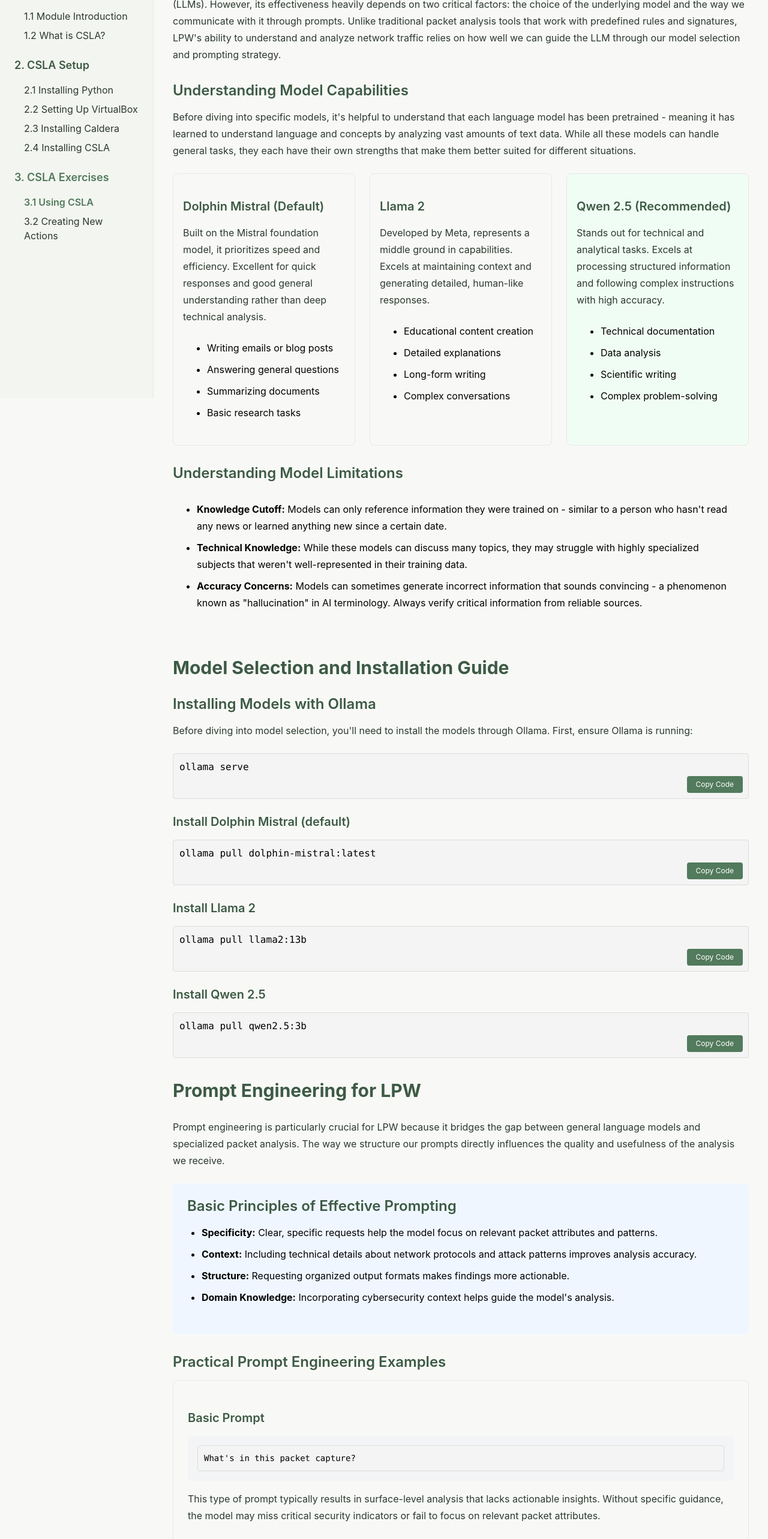
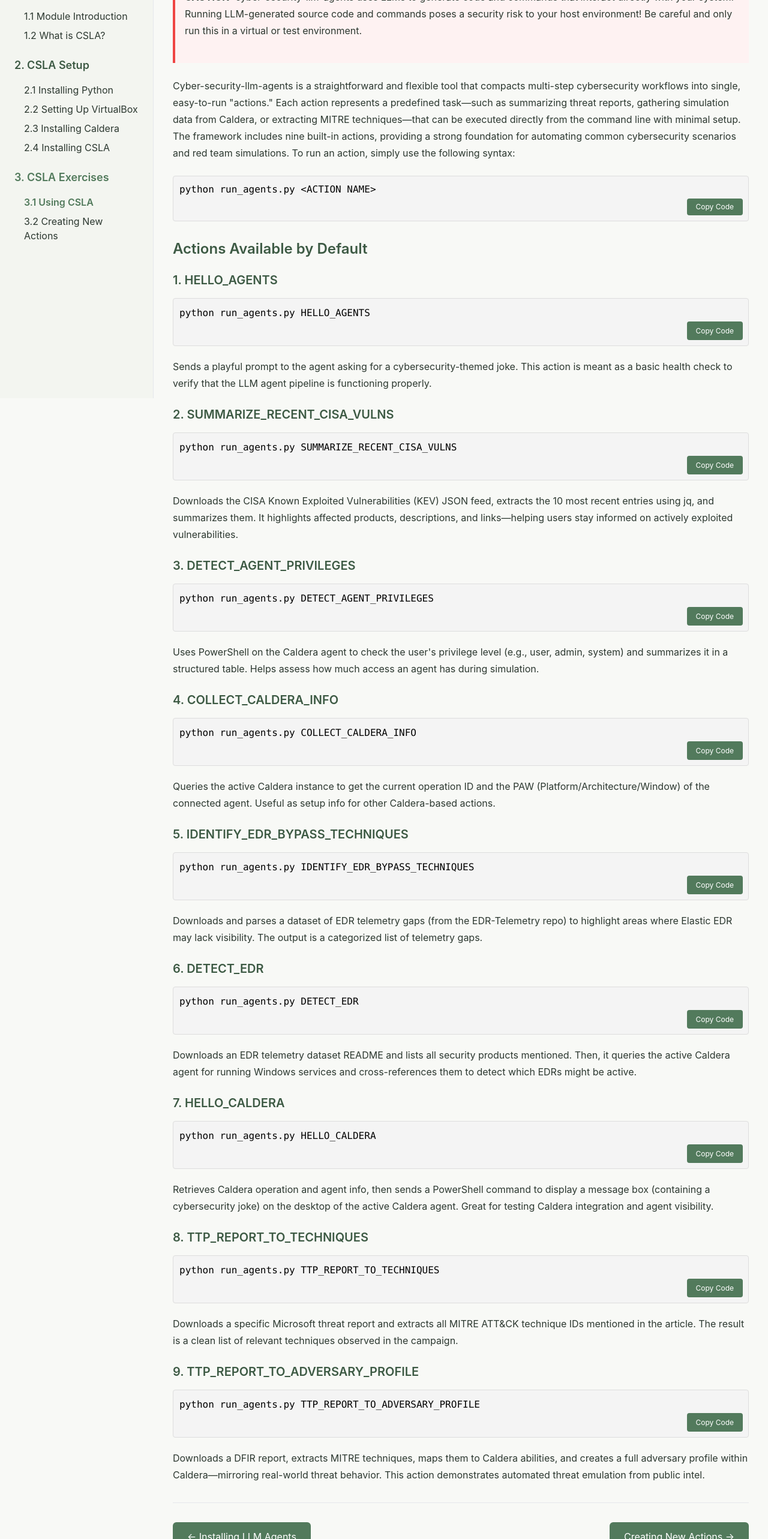
Before and after one commit to jakapop1/aisenseiV2, a React (Create React App) app: page /agents/basic in a window 1280 px wide. Shown: the part 200-2766 px from the top of the page at 60% size. Built offline with nearby package versions, Linux system fonts and the light colour scheme.

Commit message:
3.1 and other revisions

```diff
--- a/src/pages/agents/AgentsSetup/AgentsSetup.js
+++ b/src/pages/agents/AgentsSetup/AgentsSetup.js
@@ -20,6 +20,7 @@
             </li>
             <li>Choose the "Download ZIP" option (under the green "Code" button) to download the repository as a zip
               file, and unzip it.
+              <img src="/images/agents/github.png" alt="Example Output" width="350"/>
             </li>
             <li>
               Navigate to the directory where you unzipped the repository and run the following command:
@@ -37,8 +38,8 @@
             <li>
               Verify the installation by running the following command in the terminal:
               <CopyCodeButton code="python run_agents.py HELLO_AGENTS"/>
-              <p>The output should show the agents attempt at humor, something like:</p>
-              <img src="/images/Jack/simpleCode.png" alt="Example Code" width="700" height="auto"/>
+              <p>If it's working, the output should show the agents attempt at humor, something like:</p>
+              <img src="/images/agents/defaultoutput.png" alt="Example Output" width="750"/>
             </li>
           </ol>
         </section>
--- a/src/pages/agents/Exercises/BasicAgents.js
+++ b/src/pages/agents/Exercises/BasicAgents.js
@@ -8,246 +8,119 @@
   return (
     <AgentsLayout>
       <div className="lpw-content">
-        <h1>Understanding LLMs in Packet Analysis</h1>
+        <h1>Using cyber-security-llm-agents</h1>
+
+        <div className="bg-red-50 border-l-4 border-red-500 p-4 mb-6">
+          <p className="mb-2"><strong>CAUTION:</strong> cyber-security-llm-agents uses LLMs to generate code and
+            commands that interact directly with your system. Running LLM-generated source code and commands poses a
+            security risk to your host environment! Be careful and only run this in a virtual or test environment.</p>
+        </div>
 
         <section className="mb-8">
           <p className="mb-6">
-            Local Packet Whisperer (LPW) represents a significant advancement in packet analysis
-            by leveraging Large Language Models (LLMs). However, its effectiveness heavily depends
-            on two critical factors: the choice of the underlying model and the way we communicate
-            with it through prompts. Unlike traditional packet analysis tools that work with
-            predefined rules and signatures, LPW's ability to understand and analyze network
-            traffic relies on how well we can guide the LLM through our model selection and
-            prompting strategy.
+            Cyber-security-llm-agents is a straightforward and flexible tool that compacts multi-step cybersecurity
+            workflows into single, easy-to-run "actions." Each action represents a predefined task—such as summarizing
+            threat reports, gathering simulation data from Caldera, or extracting MITRE techniques—that can be executed
+            directly from the command line with minimal setup. The framework includes nine built-in actions, providing a
+            strong foundation for automating common cybersecurity scenarios and red team simulations. To run an action,
+            simply use the following syntax:
           </p>
+          <CopyCodeButton code="python run_agents.py <ACTION NAME>"/>
         </section>
 
         <section className="mb-8">
-          <h2 className="text-xl font-semibold mb-4">Understanding Model Capabilities</h2>
+          <h2 className="text-xl font-semibold mb-4">Actions Available by Default</h2>
+          <ol>
+            <li>
+              <h3 className="text-lg font-semibold mb-2">1. HELLO_AGENTS</h3>
+              <CopyCodeButton code="python run_agents.py HELLO_AGENTS"/>
               <p className="mb-4">
-            Before diving into specific models, it's helpful to understand that each language
-            model has been pretrained - meaning it has learned to understand language and concepts
-            by analyzing vast amounts of text data. While all these models can handle general
-            tasks, they each have their own strengths that make them better suited for different
-            situations.
+                Sends a playful prompt to the agent asking for a cybersecurity-themed joke. This action is meant as a
+                basic health check to verify that the LLM agent pipeline is functioning properly.
               </p>
+            </li>
 
-          <div className="grid md:grid-cols-3 gap-6 mb-6">
-            <div className="p-4 border rounded-lg">
-              <h3 className="text-lg font-semibold mb-2">Dolphin Mistral (Default)</h3>
-              <p>
-                Built on the Mistral foundation model, it prioritizes speed and efficiency.
-                Excellent for quick responses and good general understanding rather than deep
-                technical analysis.
+            <li>
+              <h3 className="text-lg font-semibold mb-2">2. SUMMARIZE_RECENT_CISA_VULNS</h3>
+              <CopyCodeButton code="python run_agents.py SUMMARIZE_RECENT_CISA_VULNS"/>
+              <p className="mb-4">
+                Downloads the CISA Known Exploited Vulnerabilities (KEV) JSON feed, extracts the 10 most recent entries
+                using jq, and summarizes them. It highlights affected products, descriptions, and links—helping users
+                stay informed on actively exploited vulnerabilities.
               </p>
-              <ul className="list-disc ml-4 mt-2">
-                <li>Writing emails or blog posts</li>
-                <li>Answering general questions</li>
-                <li>Summarizing documents</li>
-                <li>Basic research tasks</li>
-              </ul>
-            </div>
+            </li>
 
-            <div className="p-4 border rounded-lg">
-              <h3 className="text-lg font-semibold mb-2">Llama 2</h3>
-              <p>
-                Developed by Meta, represents a middle ground in capabilities. Excels at maintaining
-                context and generating detailed, human-like responses.
+            <li>
+              <h3 className="text-lg font-semibold mb-2">3. DETECT_AGENT_PRIVILEGES</h3>
+              <CopyCodeButton code="python run_agents.py DETECT_AGENT_PRIVILEGES"/>
+              <p className="mb-4">
+                Uses PowerShell on the Caldera agent to check the user's privilege level (e.g., user, admin, system) and
+                summarizes it in a structured table. Helps assess how much access an agent has during simulation.
               </p>
-              <ul className="list-disc ml-4 mt-2">
-                <li>Educational content creation</li>
-                <li>Detailed explanations</li>
-                <li>Long-form writing</li>
-                <li>Complex conversations</li>
-              </ul>
-            </div>
+            </li>
 
-            <div className="p-4 border rounded-lg bg-green-50">
-              <h3 className="text-lg font-semibold mb-2">Qwen 2.5 (Recommended)</h3>
-              <p>
-                Stands out for technical and analytical tasks. Excels at processing structured
-                information and following complex instructions with high accuracy.
+            <li>
+              <h3 className="text-lg font-semibold mb-2">4. COLLECT_CALDERA_INFO</h3>
+              <CopyCodeButton code="python run_agents.py COLLECT_CALDERA_INFO"/>
+              <p className="mb-4">
+                Queries the active Caldera instance to get the current operation ID and the PAW
+                (Platform/Architecture/Window) of the connected agent. Useful as setup info for other Caldera-based
+                actions.
               </p>
-              <ul className="list-disc ml-4 mt-2">
-                <li>Technical documentation</li>
-                <li>Data analysis</li>
-                <li>Scientific writing</li>
-                <li>Complex problem-solving</li>
-              </ul>
-            </div>
-          </div>
+            </li>
+
+            <li>
+              <h3 className="text-lg font-semibold mb-2">5. IDENTIFY_EDR_BYPASS_TECHNIQUES</h3>
+              <CopyCodeButton code="python run_agents.py IDENTIFY_EDR_BYPASS_TECHNIQUES"/>
+              <p className="mb-4">
+                Downloads and parses a dataset of EDR telemetry gaps (from the EDR-Telemetry repo) to highlight areas
+                where Elastic EDR may lack visibility. The output is a categorized list of telemetry gaps.
+              </p>
+            </li>
+
+            <li>
+              <h3 className="text-lg font-semibold mb-2">6. DETECT_EDR</h3>
+              <CopyCodeButton code="python run_agents.py DETECT_EDR"/>
+              <p className="mb-4">
+                Downloads an EDR telemetry dataset README and lists all security products mentioned. Then, it queries
+                the active Caldera agent for running Windows services and cross-references them to detect which EDRs
+                might be active.
+              </p>
+            </li>
+
+            <li>
+              <h3 className="text-lg font-semibold mb-2">7. HELLO_CALDERA</h3>
+              <CopyCodeButton code="python run_agents.py HELLO_CALDERA"/>
+              <p className="mb-4">
+                Retrieves Caldera operation and agent info, then sends a PowerShell command to display a message box
+                (containing a cybersecurity joke) on the desktop of the active Caldera agent. Great for testing Caldera
+                integration and agent visibility.
+              </p>
+            </li>
+
+            <li>
+              <h3 className="text-lg font-semibold mb-2">8. TTP_REPORT_TO_TECHNIQUES</h3>
+              <CopyCodeButton code="python run_agents.py TTP_REPORT_TO_TECHNIQUES"/>
+              <p className="mb-4">
+                Downloads a specific Microsoft threat report and extracts all MITRE ATT&CK technique IDs mentioned in
+                the article. The result is a clean list of relevant techniques observed in the campaign.
+              </p>
+            </li>
+
+            <li>
+              <h3 className="text-lg font-semibold mb-2">9. TTP_REPORT_TO_ADVERSARY_PROFILE</h3>
+              <CopyCodeButton code="python run_agents.py TTP_REPORT_TO_ADVERSARY_PROFILE"/>
+              <p className="mb-4">
+                Downloads a DFIR report, extracts MITRE techniques, maps them to Caldera abilities, and creates a full
+                adversary profile within Caldera—mirroring real-world threat behavior. This action demonstrates
+                automated threat emulation from public intel.
+              </p>
+            </li>
+
+          </ol>
         </section>
 
-        <section className="mb-8">
-          <h2 className="text-xl font-semibold mb-4">Understanding Model Limitations</h2>
-          <div className="p-4 rounded-lg">
-            <ul className="space-y-2">
-              <li><strong>Knowledge Cutoff:</strong> Models can only reference information they
-                were trained on - similar to a person who hasn't read any news or learned
-                anything new since a certain date.</li>
-              <li><strong>Technical Knowledge:</strong> While these models can discuss many topics,
-                they may struggle with highly specialized subjects that weren't well-represented
-                in their training data.</li>
-              <li><strong>Accuracy Concerns:</strong> Models can sometimes generate incorrect
-                information that sounds convincing - a phenomenon known as "hallucination" in
-                AI terminology. Always verify critical information from reliable sources.</li>
-            </ul>
-          </div>
-        </section>
 
-        <h1>Model Selection and Installation Guide</h1>
-
-        <section className="mb-8">
-          <h2 className="text-xl font-semibold mb-4">Installing Models with Ollama</h2>
-          <p className="mb-4">
-            Before diving into model selection, you'll need to install the models through Ollama.
-            First, ensure Ollama is running:
-          </p>
-          <CopyCodeButton code="ollama serve" />
-
-          <div className="mt-6 space-y-6">
-            <div>
-              <h3 className="text-lg font-semibold mb-2">Install Dolphin Mistral (default)</h3>
-              <CopyCodeButton code="ollama pull dolphin-mistral:latest" />
-            </div>
-
-            <div>
-              <h3 className="text-lg font-semibold mb-2">Install Llama 2</h3>
-              <CopyCodeButton code="ollama pull llama2:13b" />
-            </div>
-
-            <div>
-              <h3 className="text-lg font-semibold mb-2">Install Qwen 2.5</h3>
-              <CopyCodeButton code="ollama pull qwen2.5:3b" />
-            </div>
-          </div>
-        </section>
-
-        <h1>Prompt Engineering for LPW</h1>
-
-        <section className="mb-8">
-          <p className="mb-6">
-            Prompt engineering is particularly crucial for LPW because it bridges the gap between
-            general language models and specialized packet analysis. The way we structure our
-            prompts directly influences the quality and usefulness of the analysis we receive.
-          </p>
-
-          <div className="bg-blue-50 p-6 rounded-lg mb-6">
-            <h2 className="text-xl font-semibold mb-4">Basic Principles of Effective Prompting</h2>
-            <ul className="space-y-2">
-              <li><strong>Specificity:</strong> Clear, specific requests help the model focus on
-                relevant packet attributes and patterns.</li>
-              <li><strong>Context:</strong> Including technical details about network protocols
-                and attack patterns improves analysis accuracy.</li>
-              <li><strong>Structure:</strong> Requesting organized output formats makes findings
-                more actionable.</li>
-              <li><strong>Domain Knowledge:</strong> Incorporating cybersecurity context helps
-                guide the model's analysis.</li>
-            </ul>
-          </div>
-        </section>
-
-        <section className="mb-8">
-          <h2 className="text-xl font-semibold mb-4">Practical Prompt Engineering Examples</h2>
-
-          <div className="space-y-6">
-            <div className="border rounded-lg p-6">
-              <h3 className="text-lg font-semibold mb-3">Basic Prompt</h3>
-              <CodeBlock code="What's in this packet capture?" />
-              <p className="mt-3 text-gray-600">
-                This type of prompt typically results in surface-level analysis that lacks
-                actionable insights. Without specific guidance, the model may miss critical
-                security indicators or fail to focus on relevant packet attributes.
-              </p>
-            </div>
-
-            <div className="border rounded-lg p-6">
-              <h3 className="text-lg font-semibold mb-3">Intermediate Prompt</h3>
-              <CodeBlock code={`Analyze this PCAP file for:
-- Source and destination IPs
-- Protocol information
-- Unusual patterns`} />
-              <p className="mt-3 text-gray-600">
-                While this prompt provides more structure, it still doesn't give the model
-                enough context about what constitutes "unusual" or what specific protocol
-                behaviors might be significant.
-              </p>
-            </div>
-
-            <div className="border rounded-lg p-6 bg-green-50">
-              <h3 className="text-lg font-semibold mb-3">Advanced Prompt (Recommended)</h3>
-              <CodeBlock code={`Perform a detailed analysis of this PCAP with focus on:
-1. Layer-by-layer packet inspection
-2. All IP addresses and their geolocation
-3. Protocol anomalies and potential security issues
-
-Context:
-- Look for indicators of C2 communication
-- Check for unusual port usage
-- Identify potential data exfiltration patterns
-
-Output format:
-1. Executive Summary
-2. Technical Details Table
-3. Suspicious Activities List
-4. Recommended Actions`} />
-              <p className="mt-3 text-gray-600">
-                This prompt provides comprehensive guidance that helps the model understand
-                exactly what to look for and how to present its findings. The inclusion of
-                specific security concerns and output structure requirements results in more
-                valuable analysis.
-              </p>
-            </div>
-          </div>
-        </section>
-
-        <section className="mb-8">
-          <h2 className="text-xl font-semibold mb-4">Practice Exercise</h2>
-          <div className="bg-gray-50 p-6 rounded-lg">
-            <p className="mb-4">To practice prompt engineering with LPW, try this exercise:</p>
-            <ol className="list-decimal ml-6 space-y-2">
-              <li>Start with a basic PCAP analysis prompt</li>
-              <li>
-                Gradually enhance it by adding:
-                <ul className="list-disc ml-6 mt-2">
-                  <li>Specific technical elements to examine</li>
-                  <li>Context about potential security concerns</li>
-                  <li>Structured output requirements</li>
-                </ul>
-              </li>
-              <li>Compare the results from each iteration</li>
-              <li>Note how the addition of context and structure improves the quality of analysis</li>
-            </ol>
-          </div>
-        </section>
-
-        <section className="mb-8">
-          <h2 className="text-xl font-semibold mb-4">Best Practices</h2>
-          <div className="">
-            <ul className="space-y-3">
-              <li><strong>Provide Security Context:</strong> Include information about potential
-                attack patterns, normal network behavior, and specific security concerns you're
-                investigating.</li>
-              <li><strong>Structure Output:</strong> Clearly specify how you want the analysis
-                presented, including any specific formats or categories of information.</li>
-              <li><strong>Layer Analysis:</strong> Start with broader questions and progressively
-                narrow down to specific areas of concern based on initial findings.</li>
-            </ul>
-          </div>
-        </section>
-
-        <section className="mb-8">
-          <div className="bg-blue-50 p-6 rounded-lg">
-            <h2 className="text-xl font-semibold mb-4">Remember</h2>
-            <p>
-              Prompt engineering is an iterative process. As you work with LPW, you'll develop
-              a better understanding of how different prompting strategies affect the quality
-              of analysis. Keep refining your prompts based on the results you receive, and
-              don't hesitate to experiment with different approaches to find what works best
-              for your specific analysis needs.
-            </p>
-          </div>
-        </section>
         <NavButtons
             previous={{
               text: "Installing LLM Agents",
--- a/src/pages/agents/Exercises/CreatingAgents.js
+++ b/src/pages/agents/Exercises/CreatingAgents.js
@@ -9,6 +9,11 @@
     <AgentsLayout>
       <div className="lpw-content">
         <h1>Enhancing LPW Processing Speed</h1>
+        <div className="bg-red-50 border-l-4 border-red-500 p-4 mb-6">
+          <p className="mb-2"><strong>CAUTION:</strong> cyber-security-llm-agents uses LLMs to generate code and
+            commands that interact directly with your system. Running LLM-generated source code and commands poses a
+            security risk to your host environment! Be careful and only run this in a virtual or test environment.</p>
+        </div>
 
         <section className="mb-8">
           <p className="mb-6">
@@ -23,8 +28,10 @@
             Note that the LPW changes we go over below is unoptimized and rather a demonstration of the
             possible ways to enhance LLMs. In our enhancement, we change the default packet processing which takes
             time and provides too much informationand cut it down to what is necessary and is easy for the LLM to read.
-            When following our example, you will see that a pcap to json script can make the program run quite a bit faster.
-            You may also find that with further optimizations, a fully functioning tool could be made. While this exercise
+            When following our example, you will see that a pcap to json script can make the program run quite a bit
+            faster.
+            You may also find that with further optimizations, a fully functioning tool could be made. While this
+            exercise
             does not go past the base level enhancements, feel free to test it out yourselves in creating a robust AI
             enhanced packet analysis tool.
           </p>
@@ -69,7 +76,7 @@
             <div className="border rounded-lg p-6">
               <h3 className="text-lg font-semibold mb-3">Step 1: Create the Python Script</h3>
               <p className="mb-4">Create a new file named packet_extractor.py in your LPW directory:</p>
-              <CopyCodeButton code="touch packet_extractor.py" />
+              <CopyCodeButton code="touch packet_extractor.py"/>
             </div>
 
             <div className="border rounded-lg p-6">
@@ -299,7 +306,7 @@
         return extractor.process_pcap(display_filter=display_filter, max_packets=max_packets)
     except Exception as e:
         logging.error(f"Failed to process PCAP: {e}")
-        return None`} />
+        return None`}/>
               <h3 className="text-lg font-semibold mb-3">Step 3: Replace Dependent Code</h3>
               <p className="mb-4">Copy and paste the following code into lpw_home.py:</p>
               <CollapsibleCode code={`
@@ -439,7 +446,7 @@
                 else:
                     st.markdown(full_response)
         st.button('Reset Chat 🗑️', use_container_width=True, on_click=resetChat)
-                `} />
+                `}/>
               <p className="mb-4">Copy and paste the following code into lpw_packet.py:</p>
               <CollapsibleCode code={`import streamlit as st
 import os
@@ -483,7 +490,7 @@
     except Exception as e:
         st.error(f'Error processing PCAP file: {e}', icon='🚨')
         st.stop()
-                `} />
+                `}/>
             </div>
 
             <div className="border rounded-lg p-6">
@@ -514,7 +521,9 @@
           <h2 className="text-xl font-semibold mb-4">Key Features</h2>
           <div className="p-4 rounded-lg">
             <ul className="space-y-2">
-              <li><strong>Flexible Data Extraction:</strong> Captures key packet information including timestamps, IPs, ports, and protocols</li>
+              <li><strong>Flexible Data Extraction:</strong> Captures key packet information including timestamps, IPs,
+                ports, and protocols
+              </li>
               <li><strong>Protocol Support:</strong> Handles TCP, UDP, and DNS protocols</li>
               <li><strong>Error Handling:</strong> Includes robust error checking and reporting</li>
               <li><strong>Command Line Support:</strong> Can be run directly from the command line</li>
```
Also changed, not shown: src/pages/agents/AgentsLanding.js (+23 -22 lines), src/pages/agents/AgentsLanding2.js (+27 -25 lines), public/images/agents/defaultoutput.png (added), public/images/agents/github.png (added). Lines whose indentation alone changed are shown as unchanged.
